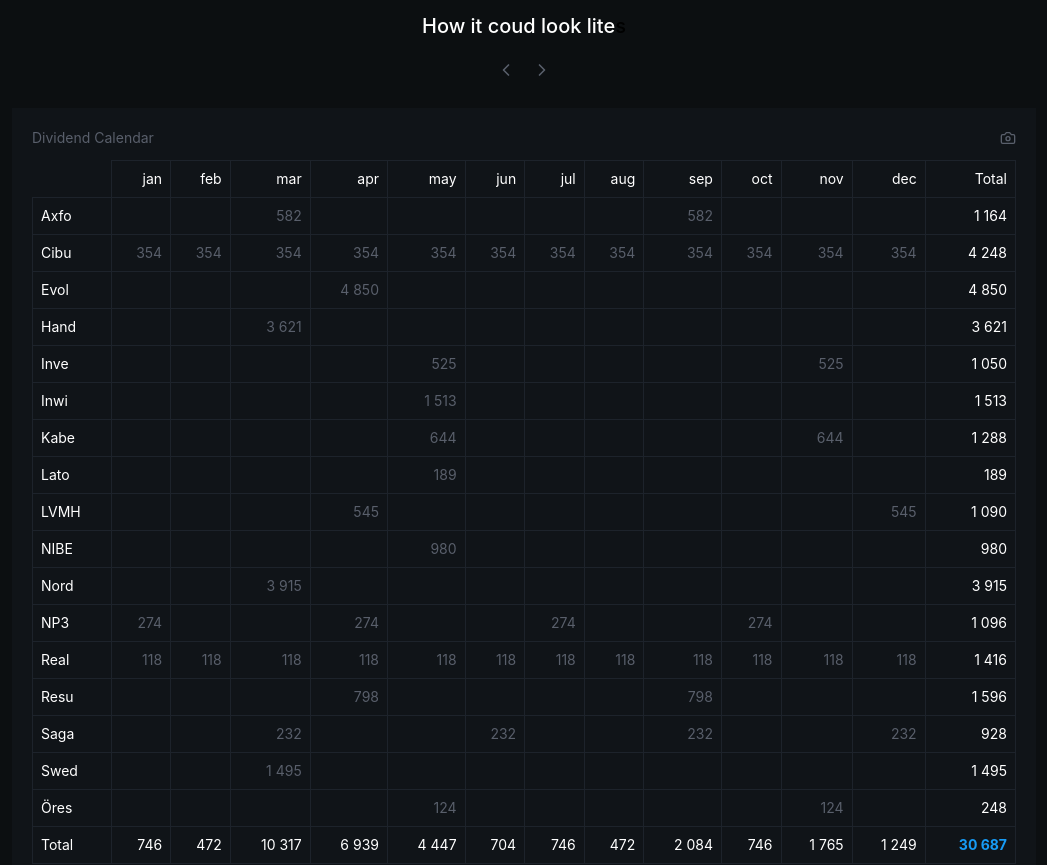
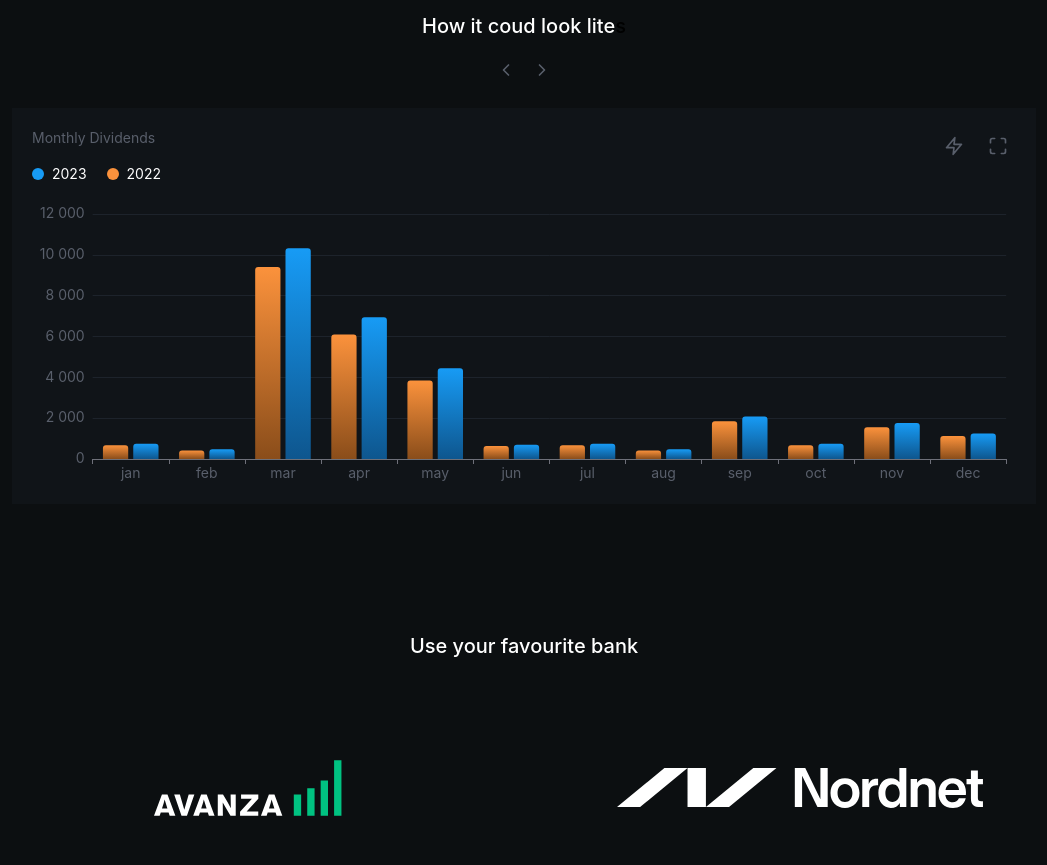
Before and after one commit to Blixthalka/divdash, a React (Create React App) app: page / in a window 1280 px wide. Shown: the part 900-1765 px from the top of the page, without its empty margins (116-1163 px from the left). Built offline with nearby package versions, Linux system fonts and the light colour scheme.

Commit message:
new screenshot and compare

```diff
--- a/public/index.html
+++ b/public/index.html
@@ -26,7 +26,7 @@
     -->
     <title>divdash</title>
   </head>
-  <body>
+  <body style="background-color: #0C0F11;">
     <noscript>You need to enable JavaScript to run this app.</noscript>
     <div id="root"></div>
     <!--
--- a/src/components/Card.jsx
+++ b/src/components/Card.jsx
@@ -1,12 +1,13 @@
 import { toPng } from 'html-to-image';
-import { CameraIcon } from 'lucide-react';
-import React, { useCallback, useRef } from 'react';
+import { CameraIcon, Maximize, XIcon } from 'lucide-react';
+import React, { useCallback, useRef, useState } from 'react';
 import { v4 as uuidv4 } from 'uuid';
+import ButtonIcon from './ButtonIcon';
 
 
-function Card({ title, children, className, screenshot, textClassName }) {
+function Card({ title, zoomedTitle, children, className, screenshot, textClassName, settings }) {
   const ref = useRef(null)
-
+  const [show, setShow] = useState(false)
 
   const onClick = useCallback(() => {
     if (ref.current === null) {
@@ -26,20 +27,37 @@ function Card({ title, children, className, screenshot, textClassName }) {
   }, [ref])
 
   return (
-    <div ref={ref} className={`bg-card p-5 ${className}`}>
+    <div className={`bg-card p-5 ${className}`}>
       {title &&
         <div className="flex justify-between ">
           <p className={`text-secondary text-sm ${textClassName}`}>{title}</p>
-          {screenshot && (
-            <button onClick={onClick}>
-              <CameraIcon className='w-4 h-4 stroke-secondary'/>
-            </button>
-          )}
+          <div className='flex item-center space-x-2 '>
+            {screenshot && (
+              <>
+                {settings}
+                < ButtonIcon onClick={() => setShow(true)} Icon={Maximize} />
+              </>
+            )}
+          </div>
         </div>
       }
       <div className="">
         {children}
       </div>
+      {show && (
+        <div className='fixed top-0 left-0 h-full w-full p-10 bg-[#0C0F11] z-10 mx-auto'>
+          <div className='flex space-x-3 justify-center items-center w-full mb-10'>
+            {settings}
+            <ButtonIcon Icon={CameraIcon} onClick={onClick} />
+            <ButtonIcon Icon={XIcon} onClick={() => setShow(false)} />
+          </div>
+          <div ref={ref} className='bg-card p-14'>
+            <p className='text-white text-xl font-medium mb-3'>{zoomedTitle ? zoomedTitle : title}</p>
+            {children}
+          </div>
+        </div>
+      )}
+
     </div>
   );
 }
--- a/src/components/Chart.jsx
+++ b/src/components/Chart.jsx
@@ -1,6 +1,7 @@
 import { graphic } from 'echarts';
 import ReactECharts from 'echarts-for-react';
 import React from 'react';
+import { formatNumberNoFractions } from '../utils/util';
 
 function Chart({ data, dataName, compare, compareName, onBarClick }) {
     if (!data || data.length === 0) {
@@ -25,6 +26,9 @@ function Chart({ data, dataName, compare, compareName, onBarClick }) {
             type: 'value',
             axisLabel: {
                 fontSize: 14,
+                formatter: function (value, i) {
+                    return formatNumberNoFractions(value)
+                }
             },
             splitLine: {
                 lineStyle: {
@@ -56,10 +60,20 @@ function Chart({ data, dataName, compare, compareName, onBarClick }) {
 
                 args.forEach(({ marker, value, seriesName }) => {
                     value = value || 0;
-                    tooltip += `<p>${marker} <span>${seriesName.includes("series") ? "" : seriesName}<span> <strong>${value} kr</strong></p>`;
+                    tooltip += `<p>${marker} <span>${seriesName.includes("series") ? "" : seriesName}<span> <strong>${formatNumberNoFractions(value)} kr</strong></p>`;
                 });
 
                 return tooltip;
+            },
+            rich: {
+                yearStyle: {
+                    // Make yearly text more standing out
+                    color: '#000',
+                    fontWeight: 'bold'
+                },
+                monthStyle: {
+                    color: '#999'
+                }
             }
         },
         grid: {
@@ -82,8 +96,8 @@ function Chart({ data, dataName, compare, compareName, onBarClick }) {
                 type: 'bar',
                 itemStyle: {
                     color: new graphic.LinearGradient(0, 0, 0, 1, [
-                        { offset: 0, color: 'rgba(20, 34, 47, 0.7)' },
-                        { offset: 1, color: 'rgba(29, 35, 43, 0.7)' }
+                        { offset: 0, color: '#fb923c' },
+                        { offset: 1, color: '#8A4D1A' }
                     ]),
                     borderRadius: [3, 3, 0, 0],
                 },
@@ -101,7 +115,7 @@ function Chart({ data, dataName, compare, compareName, onBarClick }) {
                 itemStyle: {
                     color: new graphic.LinearGradient(0, 0, 0, 1, [
                         { offset: 0, color: '#179BF5' },
-                        { offset: 1, color: '#1D6DAC' }
+                        { offset: 1, color: '#0E568E' }
                     ]),
 
                     borderRadius: [3, 3, 0, 0],
@@ -123,12 +137,24 @@ function Chart({ data, dataName, compare, compareName, onBarClick }) {
 
 
     return (
+        <div>
+            {compare && <div className='flex items-center space-x-5 text-white text-sm'>
+                <span className='flex space-x-2 items-center'>
+                    <p className='w-3 h-3 bg-[#179BF5] rounded-full' />
+                    <span className=''>{dataName}</span>
+                </span>
+                <span className='flex space-x-2 items-center'>
+                    <p className='w-3 h-3 bg-orange-400 rounded-full' />
+                    <span className=''>{compareName}</span>
+                </span>
+            </div>}
             <ReactECharts
                 option={option}
                 notMerge={true}
                 lazyUpdate={true}
                 onEvents={onEvents}
             />
+        </div>
     );
 }
 
--- a/src/components/ContributionCard.jsx
+++ b/src/components/ContributionCard.jsx
@@ -90,7 +90,6 @@ function ContributionCard({ year, demo, className }) {
         <Card
             title={'Dividend Contributions'}
             className={`${className}`}
-            screenshot={true}
         >
             <div className="grid bg-card grid-rows-[repeat(5,1fr)] grid-flow-col gap-1 mt-3 overflow-scroll md:overflow-visible">
                 {result.map((r, i) => (
--- a/src/components/DividendMonthCard.jsx
+++ b/src/components/DividendMonthCard.jsx
@@ -1,8 +1,10 @@
-import React, { useContext } from 'react';
+import React, { useContext, useState } from 'react';
 import { AppContext } from '../App';
 import Card from '../components/Card';
 import Chart from '../components/Chart';
 import { demoDividends } from '../utils/demo';
+import ButtonIcon from './ButtonIcon';
+import { ZapIcon, ZapOffIcon } from 'lucide-react';
 export const months = ['jan', 'feb', 'mar', 'apr', 'may', 'jun', 'jul', 'aug', 'sep', 'oct', 'nov', 'dec'];
 
 
@@ -29,8 +31,8 @@ function calculate(dividends, year) {
 
 
 function DividendMonthCard({ year, demo, className }) {
-    const { dividends } = useContext(AppContext)
-
+    const { dividends } = useContext(AppContext);
+    const [showCompare, setShowCompare] = useState(true);
 
     let divsToUse = dividends;
     if (demo) {
@@ -47,15 +49,27 @@ function DividendMonthCard({ year, demo, className }) {
     return (
         <Card
             title={'Monthly Dividends'}
+            zoomedTitle={`Monthly Dividends ${showCompare ? (year - 1) + " vs " + year : year}`}
             className={`${className}`}
             screenshot={true}
+            settings={<ButtonIcon
+                Icon={showCompare ? ZapIcon : ZapOffIcon}
+                onClick={() => setShowCompare(!showCompare)}
+            />}
         >
-            <Chart
-                data={yearData}
-                dataName={year}
-                compare={prevYearData}
-                compareName={year - 1}
-            />
+
+            {showCompare
+                ? <Chart
+                    data={yearData}
+                    dataName={year}
+                    compare={prevYearData}
+                    compareName={year - 1}
+                />
+                : <Chart
+                    data={yearData}
+                    dataName={year}
+                />}
+
         </Card>
     );
 }
--- a/src/components/DividendYearCard.jsx
+++ b/src/components/DividendYearCard.jsx
@@ -27,7 +27,7 @@ const fillData = (dividends) => {
 }
 
 
-function DividendYearCard({ isin, demo, className }) {
+function DividendYearCard({ name, isin, demo, className }) {
     const { dividends } = useContext(AppContext)
     let navigate = useNavigate()
 
@@ -56,7 +56,8 @@ function DividendYearCard({ isin, demo, className }) {
 
     return (
         <Card
-            title={'Yearly Dividends'}
+            title={`Dividends`}
+            zoomedTitle={`Dividends ${name ? name : ""}`}
             className={`${className}`}
             screenshot={true}
 
--- a/src/components/InstrumentChartCard.jsx
+++ b/src/components/InstrumentChartCard.jsx
@@ -5,16 +5,8 @@ import Card from '../components/Card';
 import Chart from '../components/Chart';
 import { demoDividends } from '../utils/demo';
 
-const IntrumentChartCard = ({ year, demo,  className }) => {
-    const { dividends } = useContext(AppContext)
-    const navigate = useNavigate();
-
-    let divsToUse = dividends;
-    if (demo) {
-        divsToUse = demoDividends()
-    }
-
-    const valid = divsToUse
+function calculate(dividends, year) {
+    const valid = dividends
         .filter(div => year ? div.date.year() === parseInt(year) : true)
         .filter(div => div.isin)
 
@@ -48,10 +40,19 @@ const IntrumentChartCard = ({ year, demo,  className }) => {
         loop = it.next()
     }
 
-    const data = result.sort((a, b) => a.value - b.value)
+    return result.sort((a, b) => a.value - b.value)
+}
 
+const IntrumentChartCard = ({ year, demo, className }) => {
+    const { dividends } = useContext(AppContext)
+    const navigate = useNavigate();
 
+    let divsToUse = dividends;
+    if (demo) {
+        divsToUse = demoDividends()
+    }
 
+    const data = calculate(divsToUse, year)
 
 
     if (data.length === 0) {
@@ -62,6 +63,7 @@ const IntrumentChartCard = ({ year, demo,  className }) => {
         <Card title={"Dividends per Stock"} className={`grid gap-2 ${className}`} screenshot={true}>
             <Chart
                 data={data}
+                dataName={year}
                 onBarClick={(params) => navigate(`/instruments/${params.data.id}`)}
             />
         </Card>
--- a/src/routes/DashboardYear.jsx
+++ b/src/routes/DashboardYear.jsx
@@ -1,15 +1,15 @@
+import { BinaryIcon, CalendarIcon, ChevronLeftIcon, ChevronRightIcon, XIcon } from 'lucide-react';
 import React, { useContext, useState } from 'react';
 import { Link, useParams } from "react-router-dom";
 import { AppContext } from '../App';
 import ButtonIcon from '../components/ButtonIcon';
+import Calendar from '../components/Calendar';
 import Card from '../components/Card';
 import CardSingleNumber from '../components/CardSingleNumber';
+import ContributionCard from '../components/ContributionCard';
 import DividendMonthCard from '../components/DividendMonthCard';
 import DividendTable from '../components/DividendTable';
 import InstrumentChartCard from '../components/InstrumentChartCard';
-import ContributionCard from '../components/ContributionCard';
-import { ChevronRightIcon, ChevronLeftIcon, XIcon, CalendarIcon, SigmaIcon } from 'lucide-react'
-import Calendar from '../components/Calendar'
 
 function DashboardYear() {
     const { dividends } = useContext(AppContext)
@@ -35,9 +35,7 @@ function DashboardYear() {
         yearChange = ((thisYear - lastYear) / lastYear) * 100;
     }
 
-
     const perMonth = thisYear / 12;
-
 
     return (
         <div className="max-w-5xl pb-20 mx-auto">
@@ -78,7 +76,7 @@ function DashboardYear() {
                 <CardSingleNumber
                     title={"# Dividends"}
                     amount={filtered.length}
-                    Icon={SigmaIcon}
+                    Icon={BinaryIcon}
                 />
 
                 <DividendMonthCard year={params.year} className="col-span-3" />
--- a/src/routes/Index.jsx
+++ b/src/routes/Index.jsx
@@ -20,6 +20,9 @@ const Index = function () {
 
     const demoItems = [
         {
+            component: <DividendMonthCard year={2023} demo={true} />
+        },
+        {
             component: <Calendar year={2023} demo={true} />,
         },
         {
@@ -33,9 +36,6 @@ const Index = function () {
         },
         {
             component: <DividendYearCard demo={true} />
-        },
-        {
-            component: <DividendMonthCard year={2023} demo={true} />
         }
     ]
 
--- a/src/routes/Instrument.jsx
+++ b/src/routes/Instrument.jsx
@@ -46,7 +46,7 @@ function Instrument() {
                 {/* <p className="text-3xl font-bold text-primary">{instrument.instrument_name}</p> */}
             </CardSingleNumber>
             <CardSingleNumber title={"Total"} amount={totalAmount} currency="kr" />
-            <DividendYearCard isin={instrument.isin} className="col-span-3" />
+            <DividendYearCard isin={instrument.isin} name={instrument.name} className="col-span-3" />
             <Card title={"Dividends"} className="col-span-3">
                 <DividendTable
                     sorting={sorting}
```
Also changed, not shown: src/components/ButtonIcon.jsx (+5 -5 lines). Lines whose indentation alone changed are shown as unchanged.
